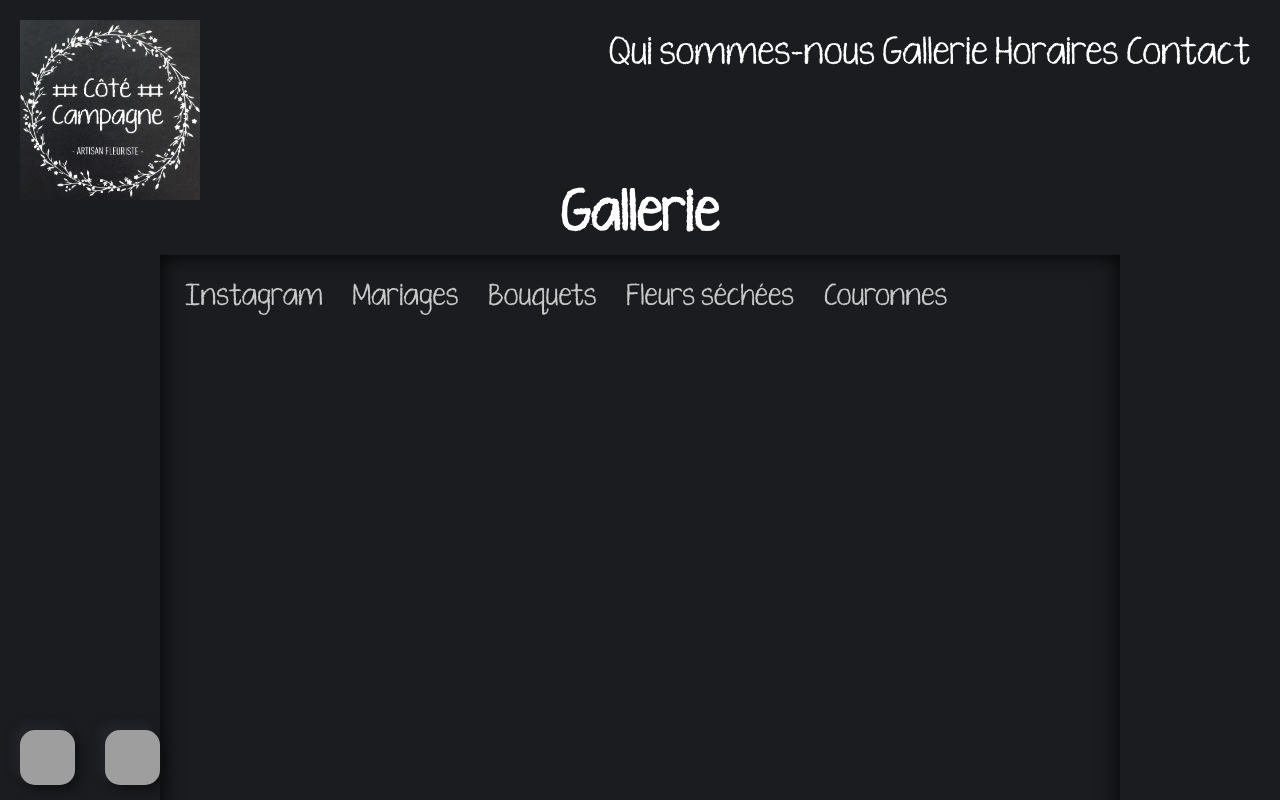
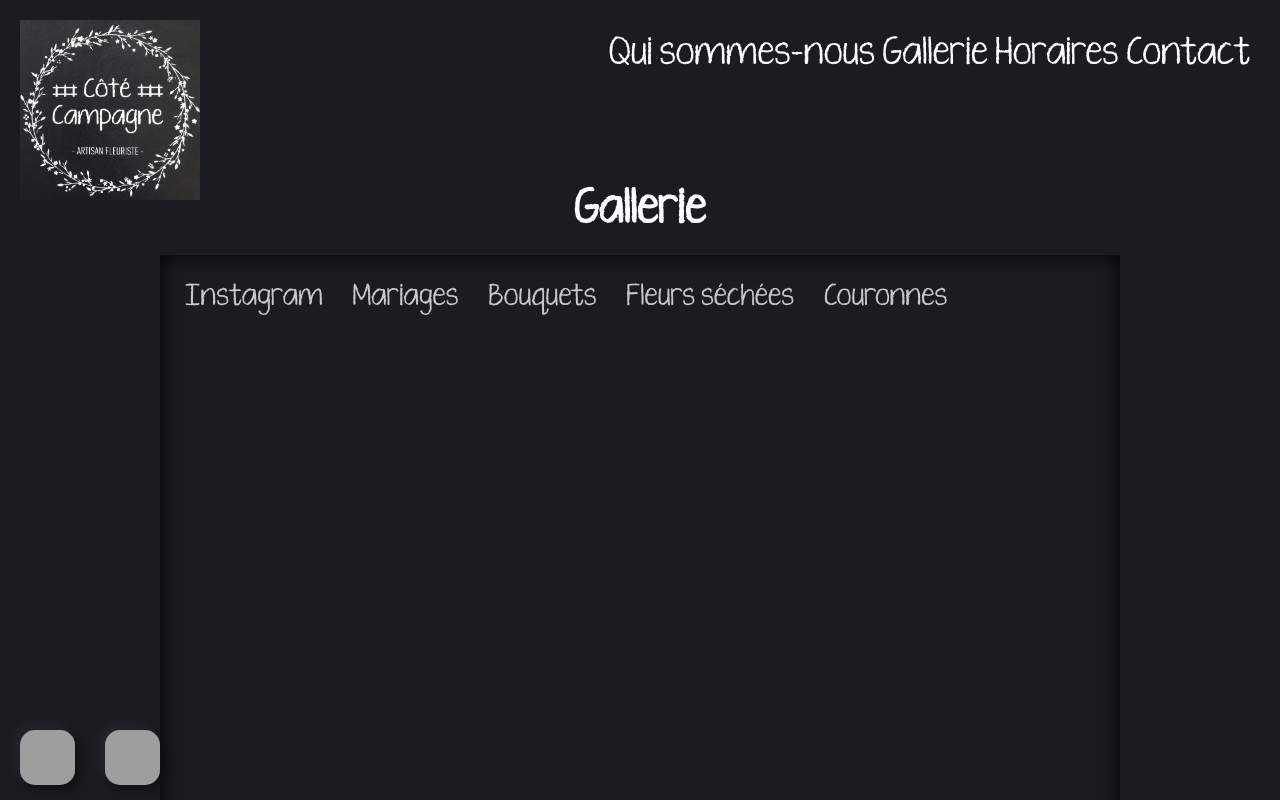
Before and after one commit to Morel-Victor/Cote-campagne-front, a Vue app: page /gallerie in a window 1280 px wide. Shown: the top 800 px of the page. Built offline with nearby package versions, Linux system fonts and the light colour scheme; grey boxes are pictures that could not be loaded.

Commit message:
Change css in gallery

```diff
--- a/src/views/Gallery/Gallery.vue
+++ b/src/views/Gallery/Gallery.vue
@@ -2,7 +2,6 @@
   <h1>Gallerie</h1>
   <div class="container">
     <HeaderGallery />
-    <div class="content"></div>
   </div>
 </template>
 
--- a/src/views/Gallery/style.css
+++ b/src/views/Gallery/style.css
@@ -1,15 +1,16 @@
 .container {
-  width: 75vw;
-  min-height: 900px;
+  width:75vw;
+  height:74vh;
   margin-left: auto;
   margin-right: auto;
-  -webkit-box-shadow: inset 0px 0px 22px -1px #000000;
-  box-shadow: inset 0px 0px 22px -1px #000000;
+  -webkit-box-shadow: inset 0 0 22px -1px #000000;
+  box-shadow: inset 0 0 22px -1px #000000;
+  overflow: auto;
 }
 
 h1 {
   color: var(--color--text);
-  font-size: 42px;
+  font-size: 35px;
   height: 75px;
   margin: 0;
 }
```
